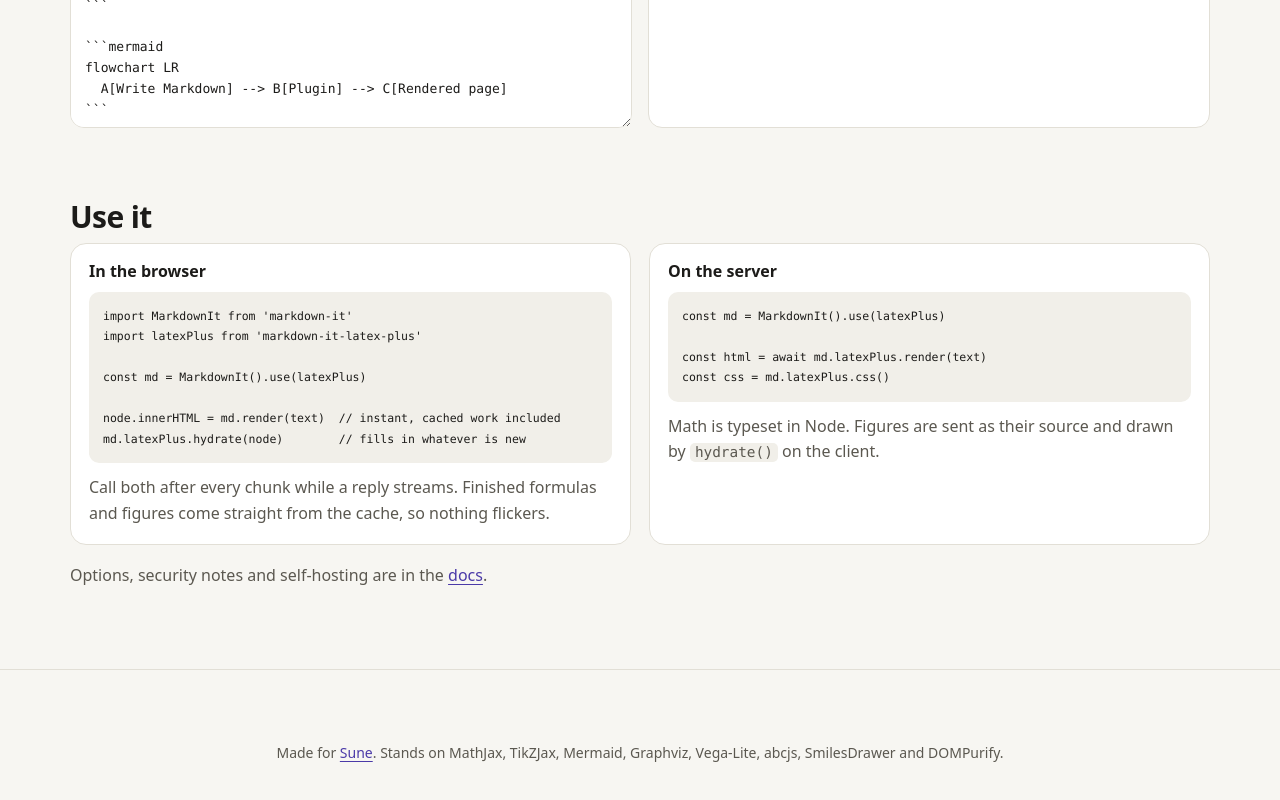
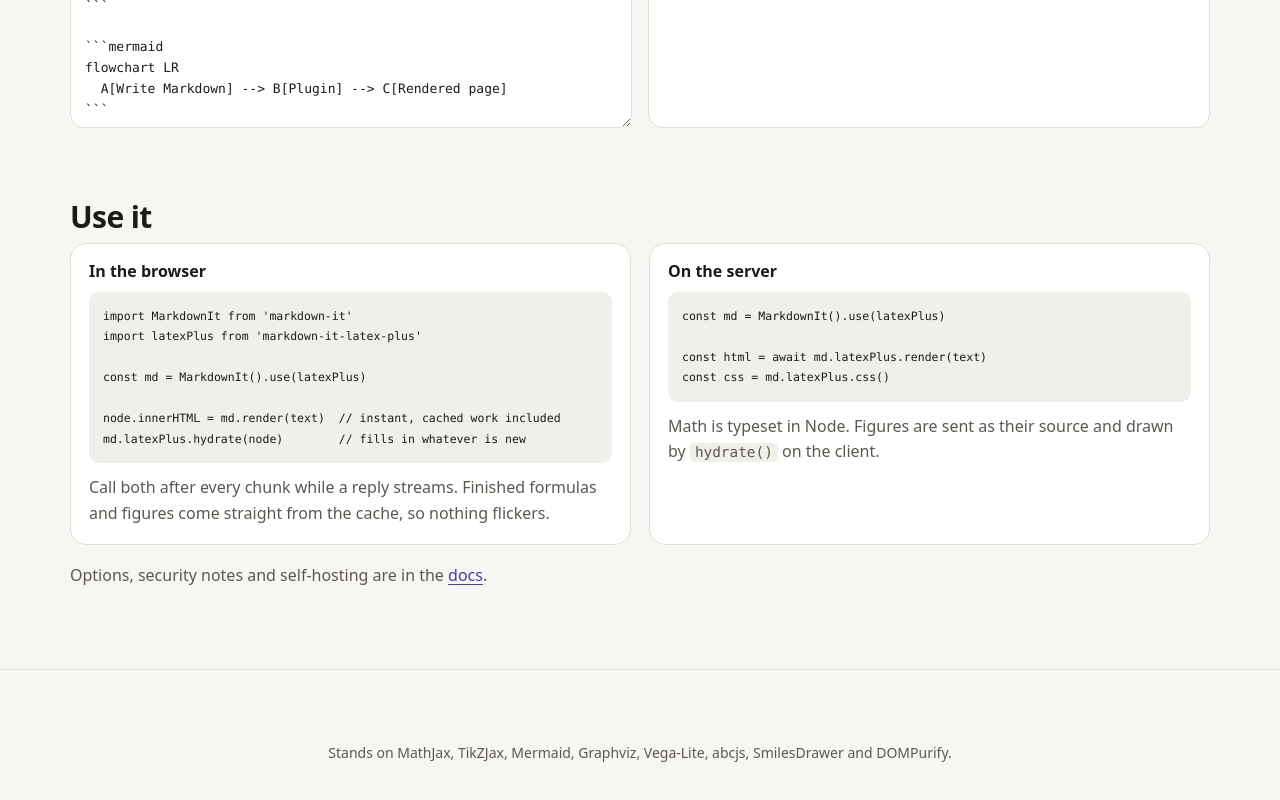
Before and after one commit to sune-org/markdown-it-latex-plus, a website built with Vite: page site/index.html in a window 1280 px wide. Shown: the part 8182-8982 px from the top of the page. Built offline with nearby package versions, Linux system fonts and the light colour scheme; grey boxes are pictures that could not be loaded.

Commit message:
Say MIT-0 in the README and drop the "Made for" line from the site
Model: Anthropic claude-fable-5-2
Prompt: change license to MIT-0 and remove the old license from repo history. also take out 'made for sune'

```diff
--- a/site/index.html
+++ b/site/index.html
@@ -83,7 +83,7 @@ const css = md.latexPlus.css()</code></pre>
 
   <footer>
     <iframe class="sponsor" src="https://github.com/sponsors/multipleof4/button" title="Sponsor multipleof4" height="32" width="114"></iframe>
-    <p>Made for <a href="https://github.com/sune-org/sune">Sune</a>. Stands on MathJax, TikZJax, Mermaid, Graphviz, Vega-Lite, abcjs, SmilesDrawer and DOMPurify.</p>
+    <p>Stands on MathJax, TikZJax, Mermaid, Graphviz, Vega-Lite, abcjs, SmilesDrawer and DOMPurify.</p>
   </footer>
   <script type="module" src="/src/main.js"></script>
   <script data-goatcounter="https://markdown-it-latex-plus.goatcounter.com/count" async src="//gc.zgo.at/count.js"></script>
```
Also changed, not shown: docs/README.md.
